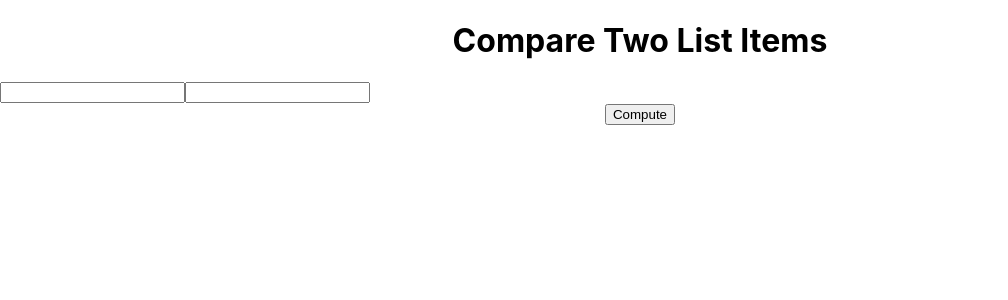
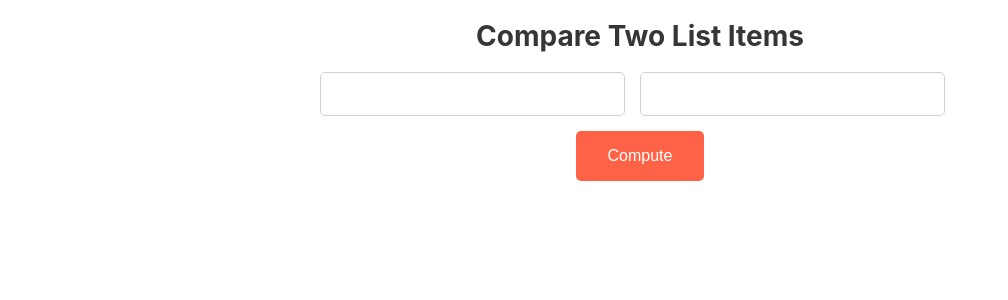
Before and after one commit to AhshanHabib26/compare-list-items, a React (Create React App) app: page / in a window 1280 px wide. Shown: the top 300 px of the page, without its empty margins (0-1008 px from the left). Built offline with nearby package versions, Linux system fonts and the light colour scheme.

Commit message:
Styles Added

```diff
--- a/src/App.css
+++ b/src/App.css
@@ -1,38 +1,5 @@
-.App {
+.AppHeader{
   text-align: center;
+  font-size: 28px;
+  color: #363636;
 }
-
-.App-logo {
-  height: 40vmin;
-  pointer-events: none;
-}
-
-@media (prefers-reduced-motion: no-preference) {
-  .App-logo {
-    animation: App-logo-spin infinite 20s linear;
-  }
-}
-
-.App-header {
-  background-color: #282c34;
-  min-height: 100vh;
-  display: flex;
-  flex-direction: column;
-  align-items: center;
-  justify-content: center;
-  font-size: calc(10px + 2vmin);
-  color: white;
-}
-
-.App-link {
-  color: #61dafb;
-}
-
-@keyframes App-logo-spin {
-  from {
-    transform: rotate(0deg);
-  }
-  to {
-    transform: rotate(360deg);
-  }
-}
--- a/src/App.js
+++ b/src/App.js
@@ -4,8 +4,8 @@ import Compare from './Componnets/Compare/Compare';
 
 function App() {
   return (
-    <div className="App">
-      <h1>Compare Two List Items </h1>
+    <div>
+      <h1 className="AppHeader">Compare Two List Items </h1>
       <Compare/>
       <ToastContainer/>
     </div>
--- a/src/Componnets/Compare/Compare.js
+++ b/src/Componnets/Compare/Compare.js
@@ -3,9 +3,9 @@ import Styles from '../Compare/Compare.module.css'
 
 const Compare = () => {
     return (
-        <div>
+        <div className={Styles.mainContainer}>
            <div className={Styles.textBoxs}>
-            <input name='inputA' type="text" />
+            <input  name='inputA' type="text" />
             <input name='inputB' type="text" />
             </div>
             <button type="submit">Compute</button>
--- a/src/Componnets/Compare/Compare.module.css
+++ b/src/Componnets/Compare/Compare.module.css
@@ -1,3 +1,30 @@
+.mainContainer{
+    width: 50%;
+    margin: 0 auto;
+    text-align: center;
+}
 .textBoxs{
     display: flex;
+    flex-direction: row;
 }
+.textBoxs input{
+    width: 100%;
+    height: 40px;
+    margin-right: 15px;
+    border: 1px solid #d3d2d2;
+    outline: none;
+    border-radius: 5px;
+    padding-left: 10px;
+    font-size: 18px;
+}
+.mainContainer button{
+    margin-top: 15px;
+    width: 20%;
+    height: 50px;
+    border: none;
+    background-color: #ff6347;
+    color: #fff;
+    font-size: 16px;
+    border-radius: 5px;
+    cursor: pointer;
+}
```
